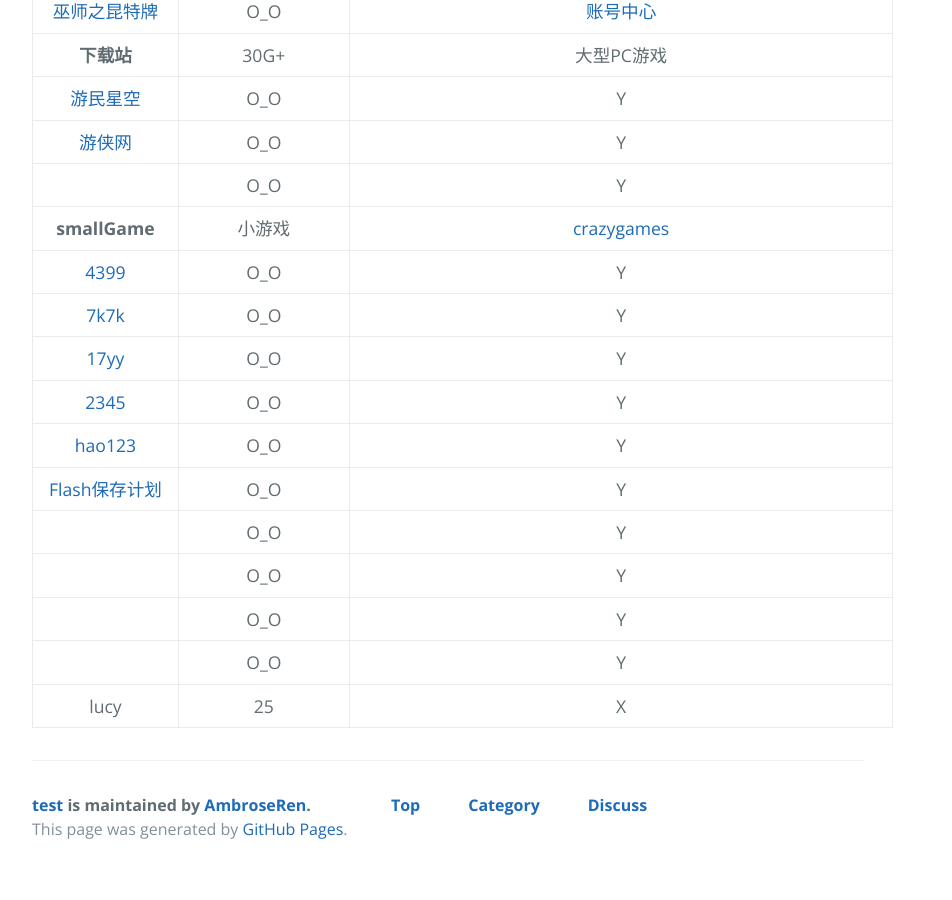
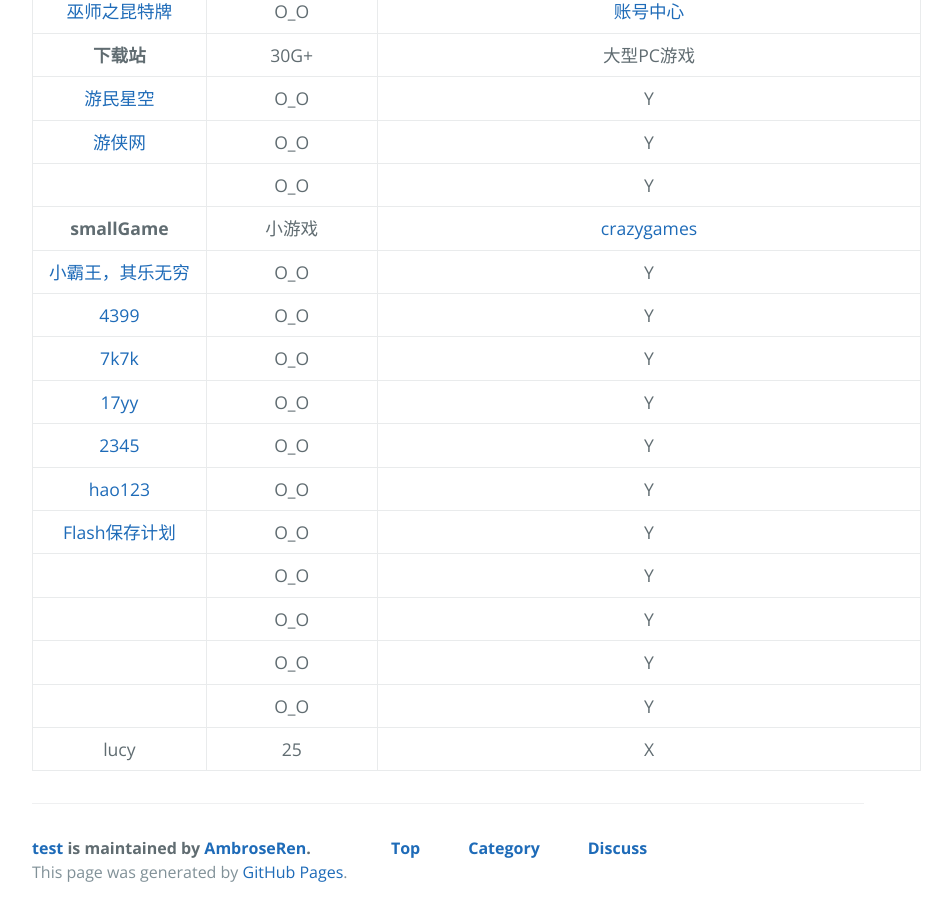
Before and after one commit to AmbroseRen/test, a Jekyll site: the page built from Art/Games/index.md, in a window 1280 px wide and 900 px high, scrolled down 1315 px. Shown: the whole window, without its empty margins (128-1080 px from the left). Built offline with Jekyll 4.4.1, drawn with Linux system fonts in a browser that asks for light colours; nearby versions of some CDN libraries; our own code applies the rules of GitHub Pages for plain Markdown files; library files that are not in the unit come from our copies; the repository's description, which GitHub fills in, is left out; before the commit the page ends 2188 px from its top, so only the background shows below that.

Commit message:
Update index.md

```diff
--- a/Art/Games/index.md
+++ b/Art/Games/index.md
@@ -57,6 +57,7 @@
 | [游侠网](https://www.ali213.net/) | O_O | Y |
 | []() | O_O | Y |
 | __smallGame__ | 小游戏 | [crazygames](https://www.crazygames.com/) |
+| [小霸王，其乐无穷](https://www.yikm.net/) | O_O | Y |
 | [4399](http://www.4399.com/) | O_O | Y |
 | [7k7k](http://www.7k7k.com/) | O_O | Y |
 | [17yy](http://www.17yy.com/) | O_O | Y |
```
